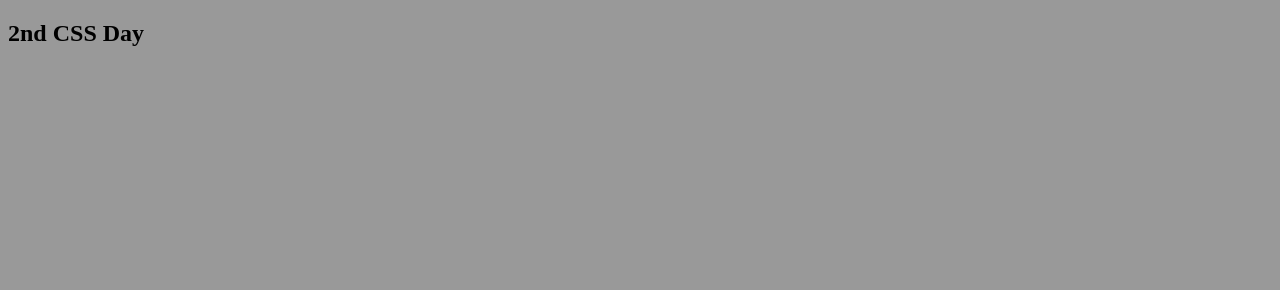
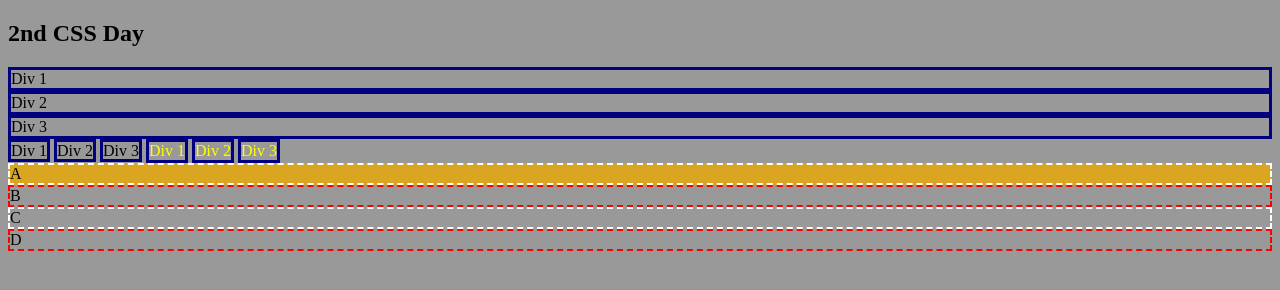
Before and after one commit to utleroy/css1, a plain HTML site: page css2.html in a window 1280 px wide. Drawn offline with Linux system fonts and the light colour scheme.

Commit message:
nth-child rules

```diff
--- a/css2.css
+++ b/css2.css
@@ -1,3 +1,32 @@
 body {
   background: #999;
 }
+
+div {
+  border: 3px solid navy;
+}
+
+.div-inline-block {
+  display: inline-block;
+  color: yellow
+}
+
+.div-inline {
+  display: inline;
+}
+
+.div-block {
+  display: block;
+}
+
+article section:nth-child(2n) {
+  border: 2px dashed red;
+}
+
+article section:nth-child(2n+1) {
+  border: 2px dashed white;
+}
+
+article section:first-of-type {
+  background-color: goldenrod;
+}
--- a/css2.html
+++ b/css2.html
@@ -9,6 +9,33 @@
 
 <body>
 <h2>2nd CSS Day</h2>
+
+<!-- inline = margins work only horizontally (left and right)
+padding works on all 4 sides - top and bottom may bleed
+-->
+
+<div class="div-block">Div 1</div>
+<div class="div-block">Div 2</div>
+<div class="div-block">Div 3</div>
+
+
+
+<div class="div-inline">Div 1</div>
+<div class="div-inline">Div 2</div>
+<div class="div-inline">Div 3</div>
+
+<div class="div-inline-block">Div 1</div>
+<div class="div-inline-block">Div 2</div>
+<div class="div-inline-block">Div 3</div>
+
+<article>
+  <section>A</section>
+  <section>B</section>
+  <section>C</section>
+  <section>D</section>
+</article>
+
+
   <!-- <script src="js/main.js"></script> -->
 </body>
 </html>
```
Also changed, not shown: index.html (+1 -1 lines).
